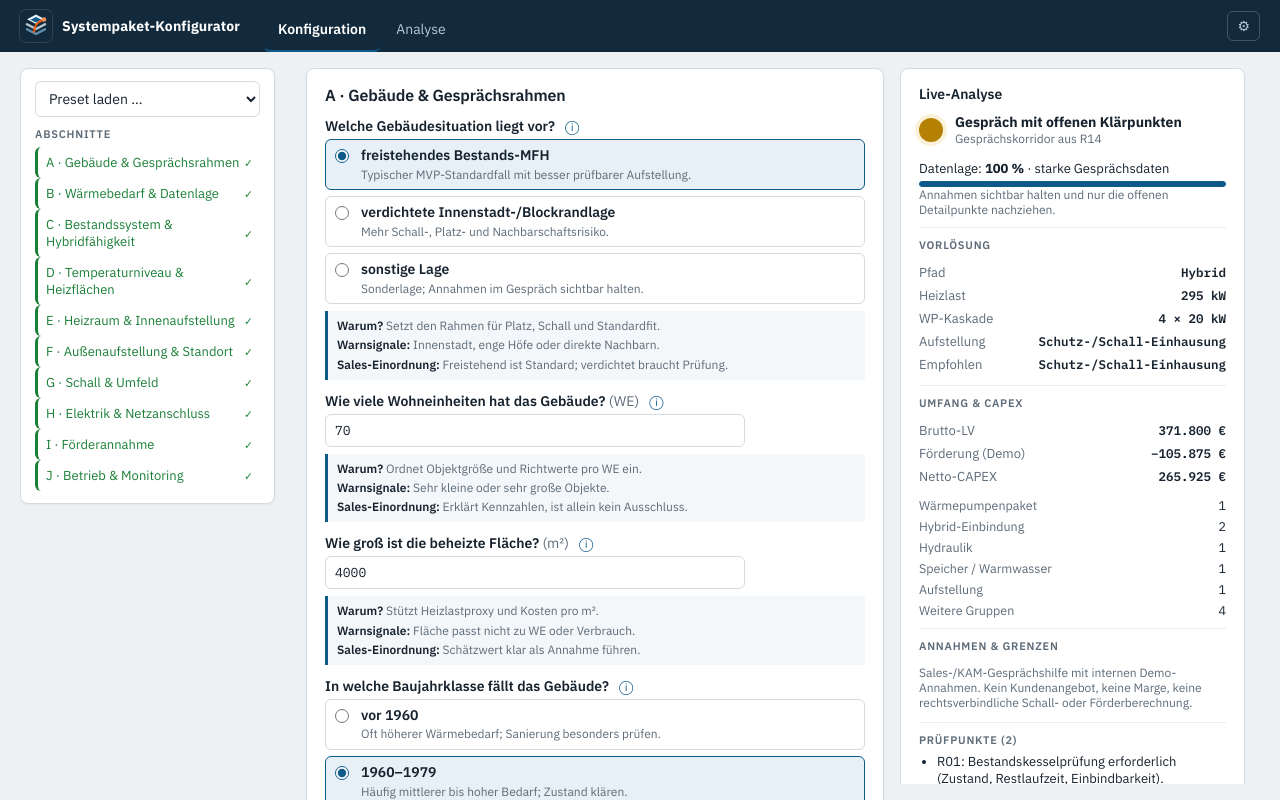
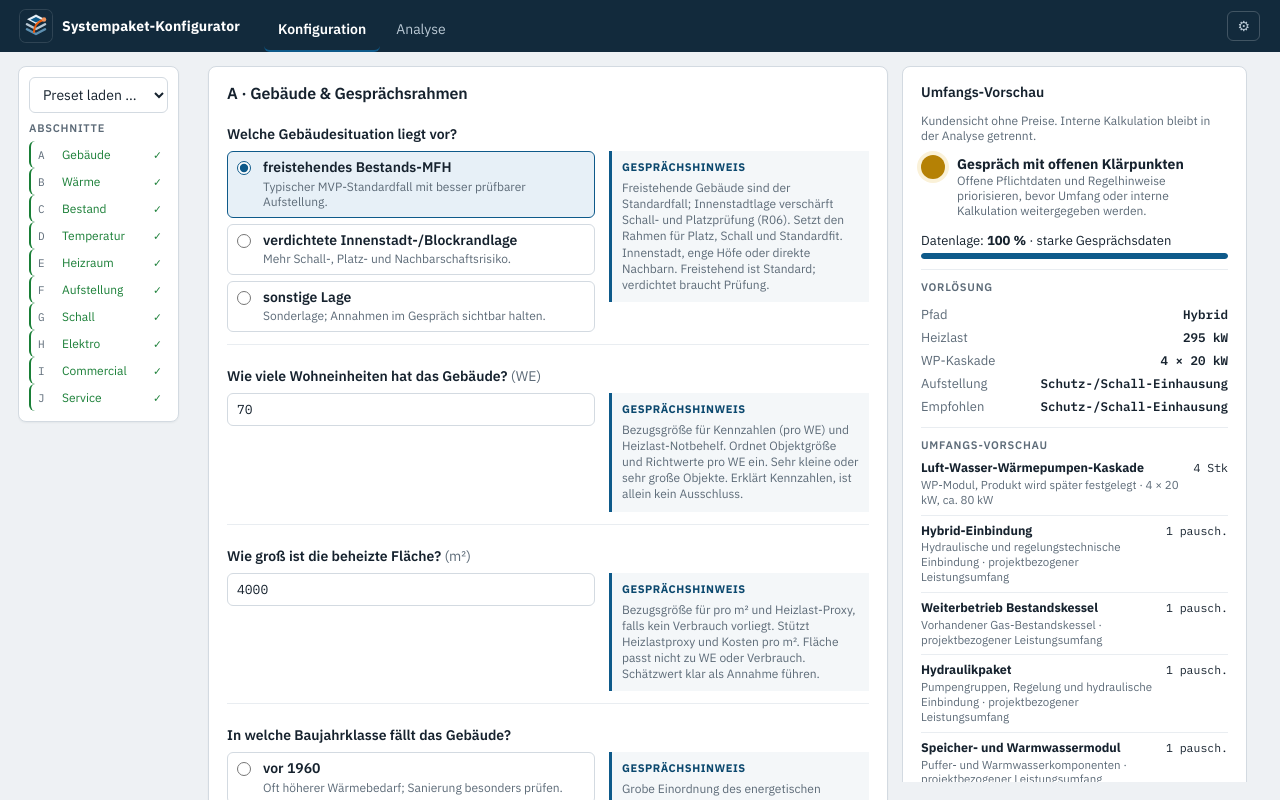
Before and after one commit to johakunath/SysKon, a React (Vite) app: page / in a window 1280 px wide. Shown: the top 800 px of the page. Built offline with nearby package versions, Linux system fonts and the light colour scheme.

Commit message:
Refine desktop configuration layout

```diff
--- a/src/screens/Konfiguration.jsx
+++ b/src/screens/Konfiguration.jsx
@@ -1,52 +1,80 @@
-import React, { useEffect, useRef, useState } from 'react'
+import React from 'react'
 import { SEKTIONEN } from '../data/fragen.js'
-import { LV_GRUPPEN } from '../data/katalog.js'
 import { PRESETS } from '../data/presets.js'
 import { pruefeBedingung, STATUS_LABEL } from '../logic/engine.js'
-import { euro, num, VARIANTEN_NAME } from './format.js'
+import { num, VARIANTEN_NAME } from './format.js'
 
-function Tooltip({ text }) {
-  const [offen, setOffen] = useState(false)
-  const ref = useRef(null)
+const TECHNOLOGIEPFAD_PREVIEW = {
+  hybrid: 'Hybrid',
+  monoenergetisch: 'monoenergetisch',
+  sonstig: 'anderer Pfad',
+}
 
-  useEffect(() => {
-    if (!offen) return undefined
-    const schliesseBeiAussenklick = (event) => {
-      if (!ref.current?.contains(event.target)) setOffen(false)
+const SEKTION_KURZ = {
+  A: 'Gebäude',
+  B: 'Wärme',
+  C: 'Bestand',
+  D: 'Temperatur',
+  E: 'Heizraum',
+  F: 'Aufstellung',
+  G: 'Schall',
+  H: 'Elektro',
+  I: 'Commercial',
+  J: 'Service',
 }
-    document.addEventListener('pointerdown', schliesseBeiAussenklick)
-    return () => document.removeEventListener('pointerdown', schliesseBeiAussenklick)
-  }, [offen])
 
+function Gespraechshinweis({ frage }) {
+  const playbook = frage.playbook
+  if (!playbook && !frage.tooltip) return null
+  const text = kurzerHinweis(frage)
   return (
-    <span className="tooltip-wrap" ref={ref}>
-      <button
-        type="button"
-        className={`tooltip${offen ? ' offen' : ''}`}
-        aria-label="Hilfetext anzeigen"
-        aria-expanded={offen}
-        onClick={() => setOffen(v => !v)}
-        onFocus={() => setOffen(true)}
-        onBlur={(event) => {
-          if (!event.currentTarget.parentElement?.contains(event.relatedTarget)) setOffen(false)
-        }}
-      >
-        ⓘ
-      </button>
-      <span className="tooltip-text" role="tooltip">{text}</span>
-    </span>
+    <aside className="gespraechshinweis">
+      <strong>Gesprächshinweis</strong>
+      <span>{text}</span>
+    </aside>
   )
 }
 
-function Playbook({ playbook }) {
-  if (!playbook) return null
-  return (
-    <div className="playbook">
-      <div><strong>Warum?</strong> {playbook.warum}</div>
-      <div><strong>Warnsignale:</strong> {playbook.warnsignale}</div>
-      <div><strong>Sales-Einordnung:</strong> {playbook.einordnung}</div>
-    </div>
-  )
+function kurzerHinweis(frage) {
+  const playbook = frage.playbook ?? {}
+  const text = [
+    frage.tooltip,
+    playbook.warum,
+    playbook.warnsignale,
+    playbook.einordnung,
+  ].filter(Boolean).join(' ')
+  return kuerzen(kundenPreviewText(text), 280)
+}
+
+function kuerzen(text, max) {
+  if (text.length <= max) return text
+  const gekuerzt = text.slice(0, max - 1)
+  const letzterSatz = Math.max(gekuerzt.lastIndexOf('.'), gekuerzt.lastIndexOf(';'))
+  if (letzterSatz > 140) return `${gekuerzt.slice(0, letzterSatz + 1)}`
+  return `${gekuerzt.trim()}...`
+}
+
+function formatMenge(menge, einheit) {
+  const wert = typeof menge === 'number' ? num(menge) : menge
+  return [wert, einheit].filter(Boolean).join(' ')
+}
+
+function kundenPreviewText(text) {
+  return String(text ?? '')
+    .replace(/€\/WE/g, 'pro WE')
+    .replace(/€\/m²/g, 'pro m²')
+    .replace(/€\/m2/g, 'pro m²')
+    .replace(/€/g, '')
+    .replace(/Interne Förderprüfung klären/g, 'Interne Prüfung klären')
+    .replace(/Förderprüfung/g, 'interne Prüfung')
+    .replace(/Förderlogik/g, 'interne Prüflogik')
+    .replace(/Förderberatung/g, 'Beratung zu externen Programmen')
+    .replace(/Förderannahme/g, 'interne Annahme')
+    .replace(/förderfähig/g, 'intern prüfpflichtig')
+    .replace(/Förderung/g, 'interne Prüfung')
+    .replace(/CAPEX/g, 'interne Kalkulation')
+    .replace(/OPEX/g, 'Betrieb')
+    .replace(/Netto|Brutto|Marge/g, '')
 }
 
 function Frage({ frage, wert, onChange, gesperrt }) {
@@ -70,8 +98,8 @@ function Frage({ frage, wert, onChange, gesperrt }) {
             {frage.einheit ? <span className="einheit"> ({frage.einheit})</span> : null}
           </label>
         )}
-        {frage.tooltip ? <Tooltip text={frage.tooltip} /> : null}
       </div>
+      <div className="frage-inhalt">
         <div className="frage-feld">
           {frage.typ === 'zahl' ? (
             <input
@@ -110,19 +138,49 @@ function Frage({ frage, wert, onChange, gesperrt }) {
           )}
           {invalide && (
             <span className="input-hinweis">
-            Plausibilitätsbereich: {frage.min}–{frage.max?.toLocaleString('de-DE')} {frage.einheit} (Demo-Annahme)
+              Plausibilitätsbereich: {frage.min}-{frage.max?.toLocaleString('de-DE')} {frage.einheit} (Demo-Annahme)
             </span>
           )}
-        <Playbook playbook={frage.playbook} />
+        </div>
+        <Gespraechshinweis frage={frage} />
       </div>
     </div>
   )
 }
 
-const TECHNOLOGIEPFAD_PREVIEW = {
-  hybrid: 'Hybrid',
-  monoenergetisch: 'monoenergetisch',
-  sonstig: 'anderer Pfad',
+function UmfangsVorschau({ scope }) {
+  const positionen = scope.gruppen.flatMap(gruppe => gruppe.positionen.map(pos => ({ ...pos, gruppe: gruppe.name })))
+  return (
+    <div className="preview-block umfang-vorschau">
+      <h4>Umfangs-Vorschau</h4>
+      <ul className="preview-positionen">
+        {positionen.slice(0, 10).map(pos => (
+          <li key={`${pos.gruppe}-${pos.id}`}>
+            <span>
+              <strong>{pos.titel}</strong>
+              <small>{pos.produkt} · {pos.leistungsklasse}</small>
+            </span>
+            <em>{formatMenge(pos.menge, pos.einheit)}</em>
+          </li>
+        ))}
+        {positionen.length > 10 ? <li className="preview-mehr">Weitere Leistungen <em>{positionen.length - 10}</em></li> : null}
+      </ul>
+    </div>
+  )
+}
+
+function KundenHinweise({ titel, eintraege }) {
+  if (!eintraege.length) return null
+  return (
+    <div className="preview-block">
+      <h4>{titel}</h4>
+      <ul className="preview-scope">
+        {eintraege.slice(0, 3).map((item, i) => (
+          <li key={i}>{kundenPreviewText(typeof item === 'string' ? item : `${item.titel}: ${item.text}`)}</li>
+        ))}
+      </ul>
+    </div>
+  )
 }
 
 export default function Konfiguration({ eingaben, setEingaben, annahmen, ergebnis, setScreen }) {
@@ -144,10 +202,8 @@ export default function Konfiguration({ eingaben, setEingaben, annahmen, ergebni
 
   const gesperrteVarianten = ergebnis.excluded.aufstellvariante ?? []
   const d = ergebnis.derived
-  const previewGruppen = LV_GRUPPEN
-    .map(name => ({ name, count: ergebnis.lv.positionen.filter(p => p.gruppe === name).length }))
-    .filter(g => g.count > 0)
-  const wichtigsteHinweise = ergebnis.warnungen.slice(0, 5)
+  const scope = ergebnis.kundenScope
+  const wichtigsteOffenePunkte = scope.offenePunkte.slice(0, 3)
   const technologiepfadPreview = TECHNOLOGIEPFAD_PREVIEW[eingaben.technologiepfad] ?? 'nicht gewählt'
   const technologiepfadHinweis = eingaben.technologiepfad && eingaben.technologiepfad !== 'hybrid'
     ? 'außerhalb MVP v0.1'
@@ -159,7 +215,7 @@ export default function Konfiguration({ eingaben, setEingaben, annahmen, ergebni
         <div className="karte sektion-nav">
           <div className="preset-zeile">
             <select onChange={e => e.target.value && ladePreset(e.target.value)} defaultValue="">
-              <option value="" disabled>Preset laden …</option>
+              <option value="" disabled>Preset laden ...</option>
               {PRESETS.map(p => <option key={p.id} value={p.id}>{p.name}</option>)}
             </select>
           </div>
@@ -176,7 +232,10 @@ export default function Konfiguration({ eingaben, setEingaben, annahmen, ergebni
                   document.getElementById(`sek-${s.id}`)?.scrollIntoView({ behavior: 'smooth', block: 'start' })
                 }}
               >
-                <span>{s.id} · {s.titel}</span>
+                <span className="sektion-text">
+                  <span className="sektion-code">{s.id}</span>
+                  <span className="sektion-titel">{SEKTION_KURZ[s.id] ?? s.titel}</span>
+                </span>
                 <span className={`fortschritt${fp.komplett ? ' ok' : ''}`}>
                   {fp.komplett ? '✓' : `${fp.fertig}/${fp.gesamt}`}
                 </span>
@@ -213,7 +272,7 @@ export default function Konfiguration({ eingaben, setEingaben, annahmen, ergebni
                   {d.aufstellung_abweichung ? (
                     <div className="hinweis">
                       Gewählt ist {d.aufstellung_abweichung.gewaehlt_label}; empfohlen ist {d.aufstellung_abweichung.empfohlen_label}
-                      {d.aufstellung_abweichung.kosten_delta > 0 ? ` (${euro(d.aufstellung_abweichung.kosten_delta)} mehr Zusatz-CAPEX).` : '.'}
+                      {d.aufstellung_abweichung.kosten_delta > 0 ? ' (mehr interner Zusatzaufwand).' : '.'}
                     </div>
                   ) : null}
                 </div>
@@ -227,22 +286,21 @@ export default function Konfiguration({ eingaben, setEingaben, annahmen, ergebni
       </main>
 
       <aside className="spalte-rechts">
-        <div className="karte live">
-          <h3>Live-Analyse</h3>
-          <div className="status-zeile">
+        <div className="karte live kunden-preview">
+          <h3>Umfangs-Vorschau</h3>
+          <p className="hinweis">Kundensicht ohne Preise. Interne Kalkulation bleibt in der Analyse getrennt.</p>
+
+          <div className="status-zeile kompakt">
             <span className={`ampel gross ${ergebnis.status ?? 'unbekannt'}`} />
             <div>
               <strong>{ergebnis.statusKorridor?.titel ?? STATUS_LABEL[ergebnis.status]}</strong>
-              <div className="hinweis">{ergebnis.statusQuellen.length
-                ? `Gesprächskorridor aus ${[...new Set(ergebnis.statusQuellen.filter(q => q.wert === ergebnis.status).map(q => q.regelId))].join(', ')}`
-                : 'keine Regel verschlechtert den Gesprächskorridor'}</div>
+              <div className="hinweis">{kundenPreviewText(ergebnis.statusKorridor?.aktion)}</div>
             </div>
           </div>
 
           <div className="dq">
             <div className="dq-label">Datenlage: <strong>{ergebnis.dq} %</strong> · {ergebnis.datenlage?.titel}</div>
             <div className="dq-balken"><div style={{ width: `${ergebnis.dq}%` }} /></div>
-            <div className="hinweis">{ergebnis.datenlage?.aktion}</div>
           </div>
 
           <div className="preview-block">
@@ -252,46 +310,18 @@ export default function Konfiguration({ eingaben, setEingaben, annahmen, ergebni
               {technologiepfadHinweis ? <div><span>Einordnung</span><strong>{technologiepfadHinweis}</strong></div> : null}
               <div><span>Heizlast</span><strong>{num(d.heizlast_effektiv)} kW</strong></div>
               <div><span>WP-Kaskade</span><strong>{d.wp_module} × {annahmen.wp_modul_kw} kW</strong></div>
-              <div><span>Aufstellung</span><strong>{VARIANTEN_NAME[eingaben.aufstellvariante] ?? '–'}</strong></div>
-              <div><span>Empfohlen</span><strong>{d.aufstellung_empfohlen_label ?? '–'}</strong></div>
+              <div><span>Aufstellung</span><strong>{VARIANTEN_NAME[eingaben.aufstellvariante] ?? '-'}</strong></div>
+              <div><span>Empfohlen</span><strong>{d.aufstellung_empfohlen_label ?? '-'}</strong></div>
             </div>
             {d.aufstellung_abweichung ? (
-              <p className="hinweis">Gewählte Variante weicht von der günstigsten tragfähigen Empfehlung ab.</p>
+              <p className="hinweis">Gewählte Variante weicht von der tragfähigen Empfehlung ab.</p>
             ) : null}
           </div>
 
-          <div className="preview-block">
-            <h4>Umfang & CAPEX</h4>
-            <div className="mini-fakten">
-              <div><span>Brutto-LV</span><strong>{euro(ergebnis.lv.brutto)}</strong></div>
-              <div><span>Förderung (Demo)</span><strong>−{euro(ergebnis.lv.foerderung)}</strong></div>
-              <div><span>Netto-CAPEX</span><strong>{euro(ergebnis.lv.netto)}</strong></div>
-            </div>
-            <ul className="preview-scope">
-              {previewGruppen.slice(0, 5).map(g => <li key={g.name}>{g.name} <span>{g.count}</span></li>)}
-              {previewGruppen.length > 5 && <li>Weitere Gruppen <span>{previewGruppen.length - 5}</span></li>}
-            </ul>
-          </div>
+          <UmfangsVorschau scope={scope} />
+          <KundenHinweise titel="Annahmen" eintraege={scope.annahmen} />
+          <KundenHinweise titel="Offene Punkte" eintraege={wichtigsteOffenePunkte} />
 
-          <div className="preview-block">
-            <h4>Annahmen & Grenzen</h4>
-            <p className="hinweis">Sales-/KAM-Gesprächshilfe mit internen Demo-Annahmen. Kein Kundenangebot, keine Marge, keine rechtsverbindliche Schall- oder Förderberechnung.</p>
-            {ergebnis.datenlage?.fehlendeFokusDaten?.length > 0 ? (
-              <ul className="preview-scope">
-                {ergebnis.datenlage.fehlendeFokusDaten.slice(0, 3).map(f => <li key={f.id}>{f.sektion}: {f.label}</li>)}
-              </ul>
-            ) : null}
-          </div>
-
-          {wichtigsteHinweise.length > 0 && (
-            <div className="preview-block">
-              <h4>Prüfpunkte ({ergebnis.warnungen.length})</h4>
-              <ul className="warnliste">
-                {wichtigsteHinweise.map((w, i) => <li key={i}>{w.regelId}: {w.text}</li>)}
-                {ergebnis.warnungen.length > wichtigsteHinweise.length && <li>… alle in der <a onClick={() => setScreen('ergebnis')}>Analyse</a></li>}
-              </ul>
-            </div>
-          )}
           <button className="primaer" onClick={() => setScreen('ergebnis')}>Zur Analyse →</button>
         </div>
       </aside>
--- a/src/styles.css
+++ b/src/styles.css
@@ -116,8 +116,8 @@ body {
 
 /* Layout */
 .drei-spalten {
-  display: grid; grid-template-columns: 270px minmax(0, 1fr) 360px;
-  gap: 16px; padding: 16px 20px; flex: 1; align-items: start;
+  display: grid; grid-template-columns: 176px minmax(0, 1fr) 360px;
+  gap: 14px; padding: 14px 18px; flex: 1; align-items: start;
 }
 .seite { padding: 16px 20px; flex: 1; }
 .karten-reihe { display: grid; grid-template-columns: repeat(auto-fit, minmax(min(340px, 100%), 1fr)); gap: 16px; min-width: 0; }
@@ -147,26 +147,40 @@ body {
 }
 
 /* Sektions-Anker-Navigation (Konfigurationsseite) */
-.sektion-nav { padding: 12px 14px; }
-.sektion-nav h4 { margin: 10px 0 6px; }
+.sektion-nav { padding: 10px; }
+.sektion-nav h4 { margin: 8px 0 6px; }
 .preset-zeile { margin-bottom: 8px; }
 .preset-zeile select { max-width: 100%; width: 100%; }
 .sektion-anker {
   display: flex; justify-content: space-between; align-items: center;
-  padding: 7px 8px; border-radius: var(--radius-klein);
-  text-decoration: none; color: var(--text); font-size: 13px;
-  border-left: 3px solid transparent;
+  gap: 8px; padding: 6px 7px; border-radius: var(--radius-klein);
+  text-decoration: none; color: var(--text); font-size: 12px;
+  border-left: 2px solid transparent;
   transition: background-color var(--t), color var(--t), border-color var(--t);
 }
 .sektion-anker:hover { background: var(--hover-flaeche); color: var(--akzent); border-left-color: var(--rand-stark); }
 .sektion-anker.komplett { color: var(--st-gruen); border-left-color: var(--st-gruen); }
+.sektion-text { display: grid; grid-template-columns: 18px minmax(0, 1fr); gap: 6px; align-items: center; min-width: 0; }
+.sektion-code { font-family: var(--mono); font-size: 11px; color: var(--muted); }
+.sektion-titel { overflow: hidden; text-overflow: ellipsis; white-space: nowrap; }
 .fortschritt { color: inherit; opacity: 0.7; font-family: var(--mono); font-size: 12px; }
 .fortschritt.ok { color: var(--st-gruen); opacity: 1; }
 .sek-block { scroll-margin-top: 72px; }
 
 /* Fragen */
-.frage { margin-bottom: 12px; }
-.frage-kopf { display: flex; align-items: center; gap: 4px; margin-bottom: 4px; }
+.frage {
+  margin-bottom: 12px;
+  padding: 10px 0 12px;
+  border-bottom: 1px solid var(--zeile);
+}
+.frage:last-child { border-bottom: 0; padding-bottom: 0; }
+.frage-kopf { display: flex; align-items: center; gap: 4px; margin-bottom: 8px; }
+.frage-inhalt {
+  display: grid;
+  grid-template-columns: minmax(260px, 1fr) minmax(190px, 260px);
+  gap: 14px;
+  align-items: start;
+}
 .frage-feld { display: flex; flex-direction: column; gap: 4px; }
 .frage-label { font-weight: 600; }
 .einheit { color: var(--muted); font-weight: 400; }
@@ -203,7 +217,7 @@ input.input-error { border-color: var(--st-rot); }
 input.input-error:focus { border-color: var(--st-rot); box-shadow: 0 0 0 3px rgb(192 57 43 / 0.18); }
 .input-hinweis { font-size: 0.75rem; color: var(--st-rot); margin-top: 2px; }
 .antwort-liste {
-  display: grid; gap: 6px; max-width: 720px;
+  display: grid; gap: 6px; max-width: none;
 }
 .antwort-option {
   display: grid; grid-template-columns: 18px minmax(0, 1fr); gap: 8px; align-items: start;
@@ -227,6 +241,18 @@ input.input-error:focus { border-color: var(--st-rot); box-shadow: 0 0 0 3px rgb
   background: var(--hover-flaeche); color: var(--muted); font-size: 12px; line-height: 1.35;
 }
 .playbook strong { color: var(--text); font-weight: 600; }
+.gespraechshinweis {
+  display: grid;
+  gap: 5px;
+  padding: 9px 10px;
+  border-left: 3px solid var(--akzent);
+  background: var(--hover-flaeche);
+  color: var(--muted);
+  font-size: 12px;
+  line-height: 1.35;
+}
+.gespraechshinweis strong { color: var(--akzent-tief); font-size: 11px; text-transform: uppercase; letter-spacing: 0.05em; }
+.gespraechshinweis span { display: block; }
 .inline-zahl { max-width: 110px; padding: 3px 6px; text-align: right; }
 button {
   padding: 7px 12px; border: 1px solid var(--rand); border-radius: var(--radius-klein);
@@ -242,6 +268,7 @@ button:disabled { opacity: 0.5; cursor: default; }
 /* Live-Panel */
 .live { margin-bottom: 0; }
 .status-zeile { display: flex; gap: 12px; align-items: center; margin-bottom: 14px; }
+.status-zeile.kompakt { align-items: flex-start; }
 .dq-label { font-size: 13px; margin-bottom: 4px; }
 .dq-balken { height: 6px; background: var(--zeile); border-radius: 3px; overflow: hidden; }
 .dq-balken div { height: 100%; background: var(--akzent); border-radius: 3px; transition: width 240ms ease-out; }
@@ -257,6 +284,33 @@ button:disabled { opacity: 0.5; cursor: default; }
 }
 .preview-scope li { display: flex; justify-content: space-between; gap: 8px; color: var(--muted); }
 .preview-scope span { font-family: var(--mono); color: var(--text); }
+.kunden-preview .preview-block:first-of-type { border-top: 0; padding-top: 0; }
+.preview-positionen {
+  list-style: none;
+  padding: 0;
+  margin: 8px 0 0;
+  display: grid;
+  gap: 7px;
+}
+.preview-positionen li {
+  display: grid;
+  grid-template-columns: minmax(0, 1fr) auto;
+  gap: 8px;
+  align-items: start;
+  padding-bottom: 7px;
+  border-bottom: 1px solid var(--zeile);
+}
+.preview-positionen li:last-child { border-bottom: 0; padding-bottom: 0; }
+.preview-positionen strong { display: block; font-size: 12.5px; line-height: 1.25; }
+.preview-positionen small { display: block; margin-top: 2px; color: var(--muted); font-size: 11.5px; line-height: 1.3; }
+.preview-positionen em {
+  font-family: var(--mono);
+  font-style: normal;
+  color: var(--text);
+  font-size: 11.5px;
+  white-space: nowrap;
+}
+.preview-positionen .preview-mehr { color: var(--muted); }
 
 /* Tabellen: Zahlen in Tabellenziffern, ruhige Haarlinien */
 table { border-collapse: collapse; width: 100%; }
@@ -473,7 +527,7 @@ details summary:hover { color: var(--akzent); }
   }
   .sektion-nav {
     display: grid;
-    grid-template-columns: repeat(auto-fit, minmax(150px, 1fr));
+    grid-template-columns: repeat(auto-fit, minmax(120px, 1fr));
     gap: 6px;
     align-items: center;
   }
```
Also changed, not shown: 3 other files (tests, documents, lock files or other folders). Lines whose indentation alone changed are shown as unchanged.
